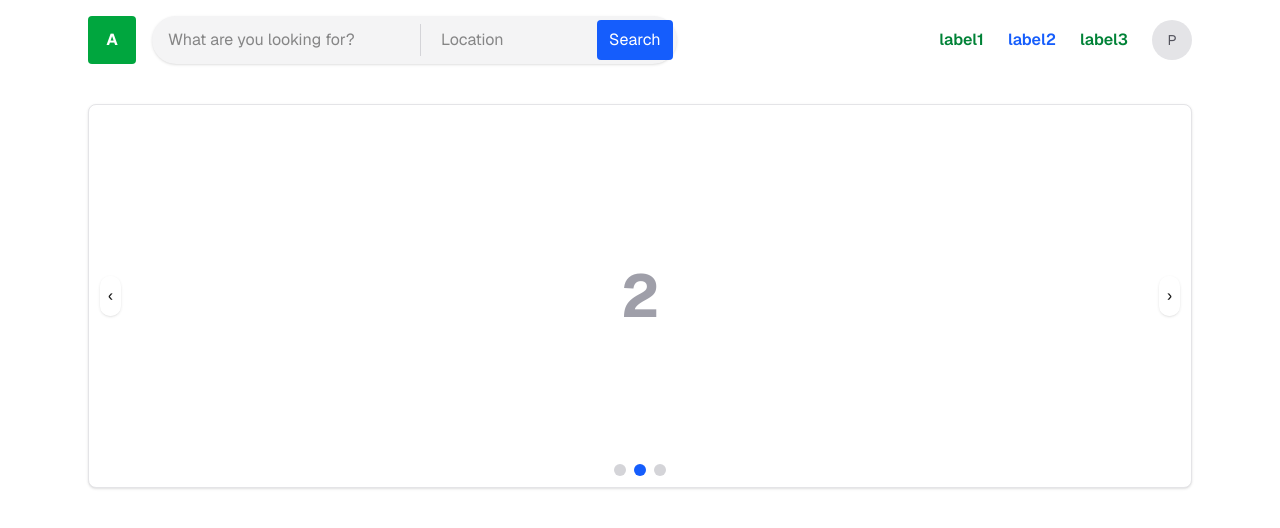
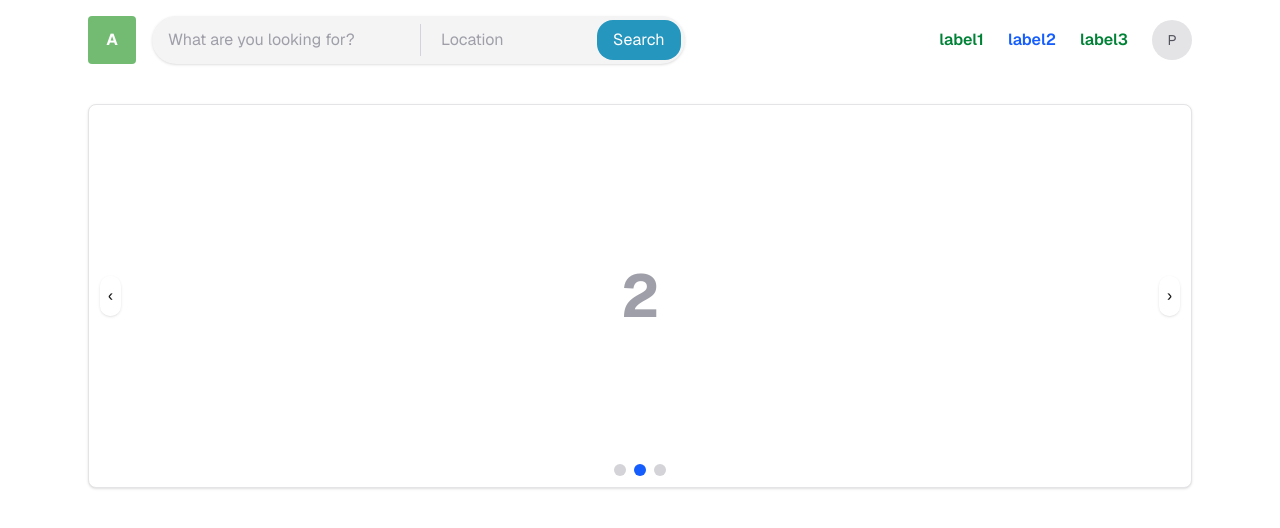
Before and after one commit to theRedKh/accessible-TO, a Next.js app in the folder client/: page / in a window 1280 px wide. Shown: the top 528 px of the page. Built offline with nearby package versions, Linux system fonts and the light colour scheme.

Commit message:
fix search bar

```diff
--- a/client/src/app/page.js
+++ b/client/src/app/page.js
@@ -15,14 +15,19 @@ export default function Home() {
       <header className="w-full bg-white">
         <nav className="max-w-6xl mx-auto flex items-center gap-6 py-4 px-6">
           <div className="flex items-center gap-4">
-            <div className="w-12 h-12 bg-green-600 rounded flex items-center justify-center text-white font-bold">A</div>
+            <div
+              tabIndex={0}
+              className="w-12 h-12 bg-[#73bb73] rounded flex items-center justify-center text-white font-bold hover:shadow-[0_6px_18px_rgba(115,187,115,0.2)] transition-all duration-200 ease-in-out focus:outline-none focus:ring-2 focus:ring-[#73bb73] focus:ring-opacity-20 focus:rounded-[16px]"
+            >
+              A
+            </div>
 
-            <div className="flex items-center rounded-full bg-zinc-100 p-1 shadow-sm cursor-pointer">
+            <div className="flex items-center rounded-full bg-zinc-100 p-1 shadow-sm">
               <label htmlFor="search-text" className="sr-only">Search</label>
               <input
                 id="search-text"
                 placeholder="What are you looking for?"
-                className="px-3 py-2 bg-transparent outline-none w-64 cursor-pointer"
+                className="px-3 py-2 bg-transparent outline-none w-64 text-zinc-600 placeholder:text-zinc-400 focus:text-black focus:ring-2 focus:ring-[#73bb73] focus:ring-opacity-20 focus:rounded-[16px] transition-all duration-200 ease-in-out"
               />
 
               <div className="border-l border-zinc-300 h-8 mx-2" />
@@ -31,10 +36,10 @@ export default function Home() {
               <input
                 id="search-location"
                 placeholder="Location"
-                className="px-3 py-2 bg-transparent outline-none w-40 cursor-pointer"
+                className="px-3 py-2 bg-transparent outline-none w-40 text-zinc-600 placeholder:text-zinc-400 focus:text-black focus:ring-2 focus:ring-[#73bb73] focus:ring-opacity-20 focus:rounded-[16px] transition-all duration-200 ease-in-out"
               />
 
-              <button className="ml-2 bg-blue-600 text-white px-3 py-2 rounded cursor-pointer">Search</button>
+              <button className="ml-2 bg-[#2596be] text-white px-4 py-2 rounded-[16px] cursor-pointer focus:ring-2 focus:ring-[#73bb73] focus:ring-opacity-20 focus:rounded-[16px] hover:shadow-[0_8px_24px_rgba(37,150,190,0.2)] transition-all duration-200 ease-in-out">Search</button>
             </div>
           </div>
 
```
